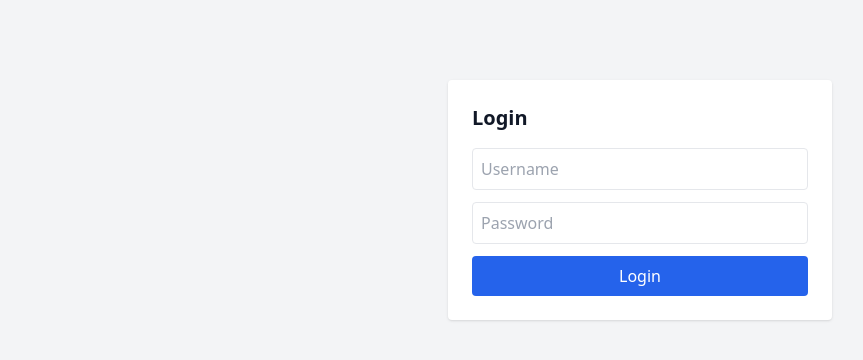
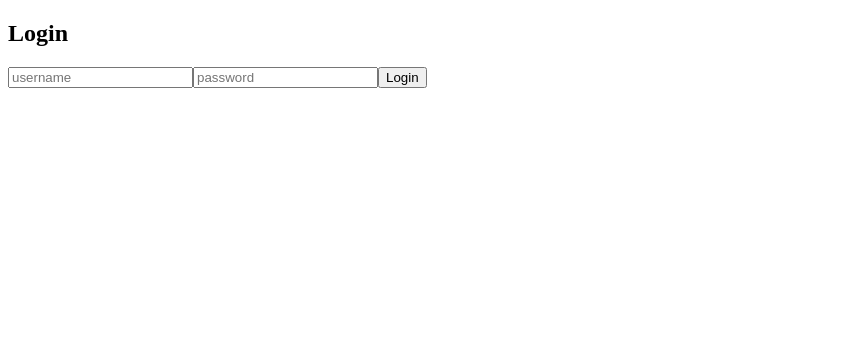
Before and after one commit to landonis/Basic-Dashboard, a React (Vite) app in the folder frontend/: page /login in a window 1280 px wide. Shown: the top 360 px of the page, without its empty margins (0-863 px from the left). Built offline with nearby package versions, Linux system fonts and the light colour scheme; no server answers.

Commit message:
Add files via upload

```diff
--- a/frontend/index.html
+++ b/frontend/index.html
@@ -1,12 +1,5 @@
 <!DOCTYPE html>
 <html lang="en">
-  <head>
-    <meta charset="UTF-8" />
-    <meta name="viewport" content="width=device-width, initial-scale=1.0" />
-    <title>Minecraft Dashboard</title>
-  </head>
-  <body class="bg-gray-100 text-gray-900">
-    <div id="root"></div>
-    <script type="module" src="/main.tsx"></script>
-  </body>
+<head><meta charset="UTF-8"><title>Dashboard</title></head>
+<body><div id="root"></div><script type="module" src="/main.tsx"></script></body>
 </html>
--- a/frontend/main.tsx
+++ b/frontend/main.tsx
@@ -1,15 +1,11 @@
 import React from 'react';
 import ReactDOM from 'react-dom/client';
-import {
-  BrowserRouter as Router,
-  Routes,
-  Route,
-  Navigate,
-} from 'react-router-dom';
-import App from './src/pages/App';
+import { BrowserRouter, Routes, Route, Navigate } from 'react-router-dom';
 import Login from './src/pages/Login';
-import Profile from './src/pages/Profile';
-import './index.css';
+
+function Dashboard() {
+  return <h1>Welcome to the Admin Dashboard</h1>;
+}
 
 const Root = () => {
   const [authenticated, setAuthenticated] = React.useState<boolean | null>(null);
@@ -26,30 +22,16 @@ const Root = () => {
     setAuthenticated(false);
   };
 
-  if (authenticated === null) return <div className="p-4">Loading...</div>;
+  if (authenticated === null) return <div>Loading...</div>;
 
   return (
-    <Router>
+    <BrowserRouter>
       <Routes>
-        <Route
-          path="/"
-          element={authenticated ? <App onLogout={handleLogout} /> : <Navigate to="/login" replace />}
-        />
-        <Route
-          path="/login"
-          element={authenticated ? <Navigate to="/" replace /> : <Login onSuccess={() => setAuthenticated(true)} />}
-        />
-        <Route
-          path="/profile"
-          element={authenticated ? <Profile onLogout={handleLogout} /> : <Navigate to="/login" replace />}
-        />
+        <Route path="/" element={authenticated ? <Dashboard /> : <Navigate to="/login" replace />} />
+        <Route path="/login" element={<Login onSuccess={() => setAuthenticated(true)} />} />
       </Routes>
-    </Router>
+    </BrowserRouter>
   );
 };
 
-ReactDOM.createRoot(document.getElementById('root')!).render(
-  <React.StrictMode>
-    <Root />
-  </React.StrictMode>
-);
+ReactDOM.createRoot(document.getElementById('root')!).render(<Root />);
--- a/frontend/src/pages/Login.tsx
+++ b/frontend/src/pages/Login.tsx
@@ -1,10 +1,6 @@
 import React, { useState } from 'react';
 
-interface LoginProps {
-  onSuccess: () => void;
-}
-
-export default function Login({ onSuccess }: LoginProps) {
+export default function Login({ onSuccess }: { onSuccess: () => void }) {
   const [username, setUsername] = useState('');
   const [password, setPassword] = useState('');
   const [error, setError] = useState(false);
@@ -15,36 +11,19 @@ export default function Login({ onSuccess }: LoginProps) {
       method: 'POST',
       headers: { 'Content-Type': 'application/json' },
       body: JSON.stringify({ username, password }),
-      credentials: 'include' // Required for session to persist
+      credentials: 'include'
     });
-    if (res.ok) {
-      onSuccess();
-    } else {
-      setError(true);
-    }
+    if (res.ok) onSuccess();
+    else setError(true);
   };
 
   return (
-    <form onSubmit={handleSubmit} className="max-w-sm mx-auto bg-white p-6 rounded shadow mt-20">
-      <h2 className="text-xl font-semibold mb-4">Login</h2>
-      <input
-        type="text"
-        placeholder="Username"
-        value={username}
-        onChange={e => setUsername(e.target.value)}
-        className="block w-full mb-3 border rounded p-2"
-      />
-      <input
-        type="password"
-        placeholder="Password"
-        value={password}
-        onChange={e => setPassword(e.target.value)}
-        className="block w-full mb-3 border rounded p-2"
-      />
-      {error && <p className="text-red-500 mb-2">Invalid login</p>}
-      <button type="submit" className="bg-blue-600 text-white py-2 px-4 rounded w-full">
-        Login
-      </button>
+    <form onSubmit={handleSubmit}>
+      <h2>Login</h2>
+      <input value={username} onChange={e => setUsername(e.target.value)} placeholder="username" />
+      <input type="password" value={password} onChange={e => setPassword(e.target.value)} placeholder="password" />
+      <button type="submit">Login</button>
+      {error && <p>Invalid login</p>}
     </form>
   );
 }
```
Also changed, not shown: 1 other file (tests, documents, lock files or other folders).
